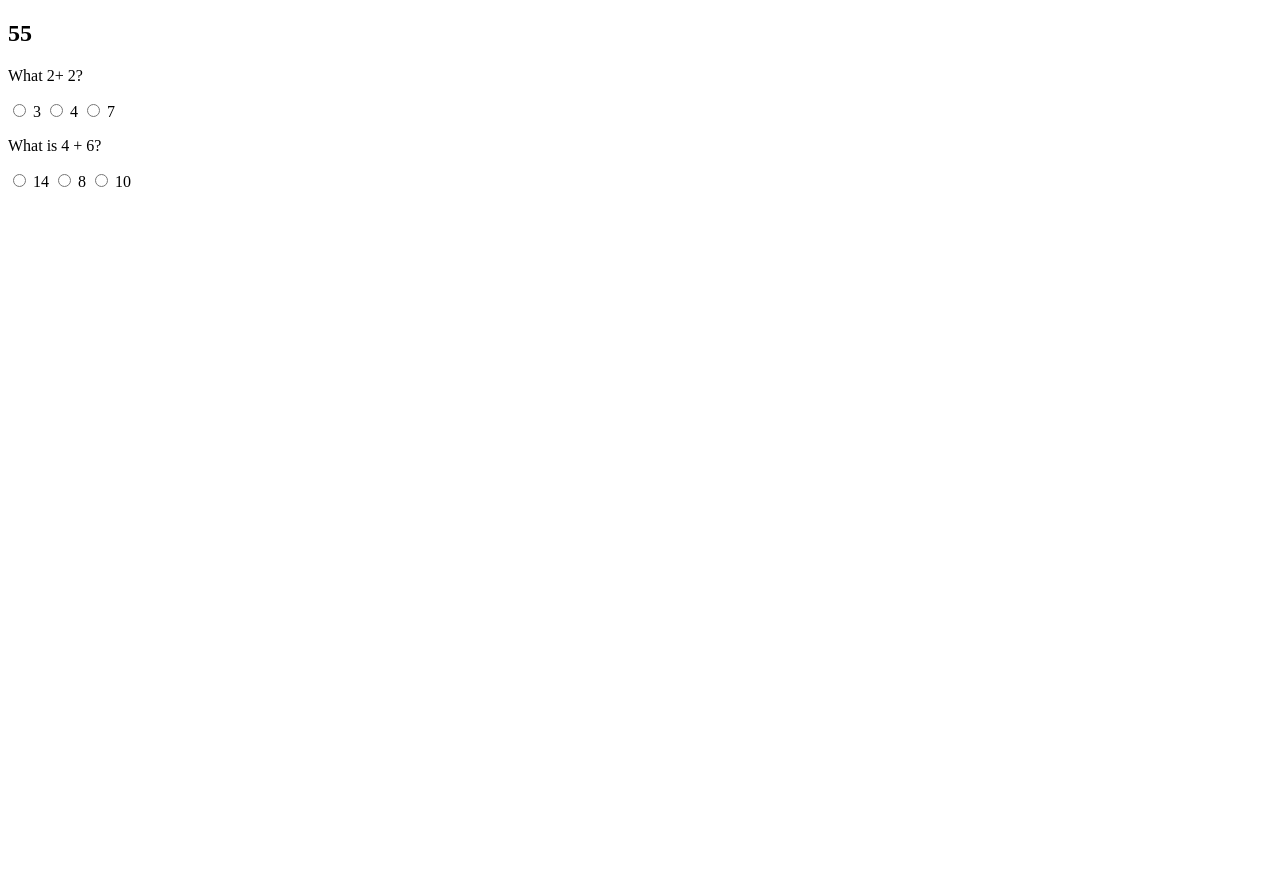
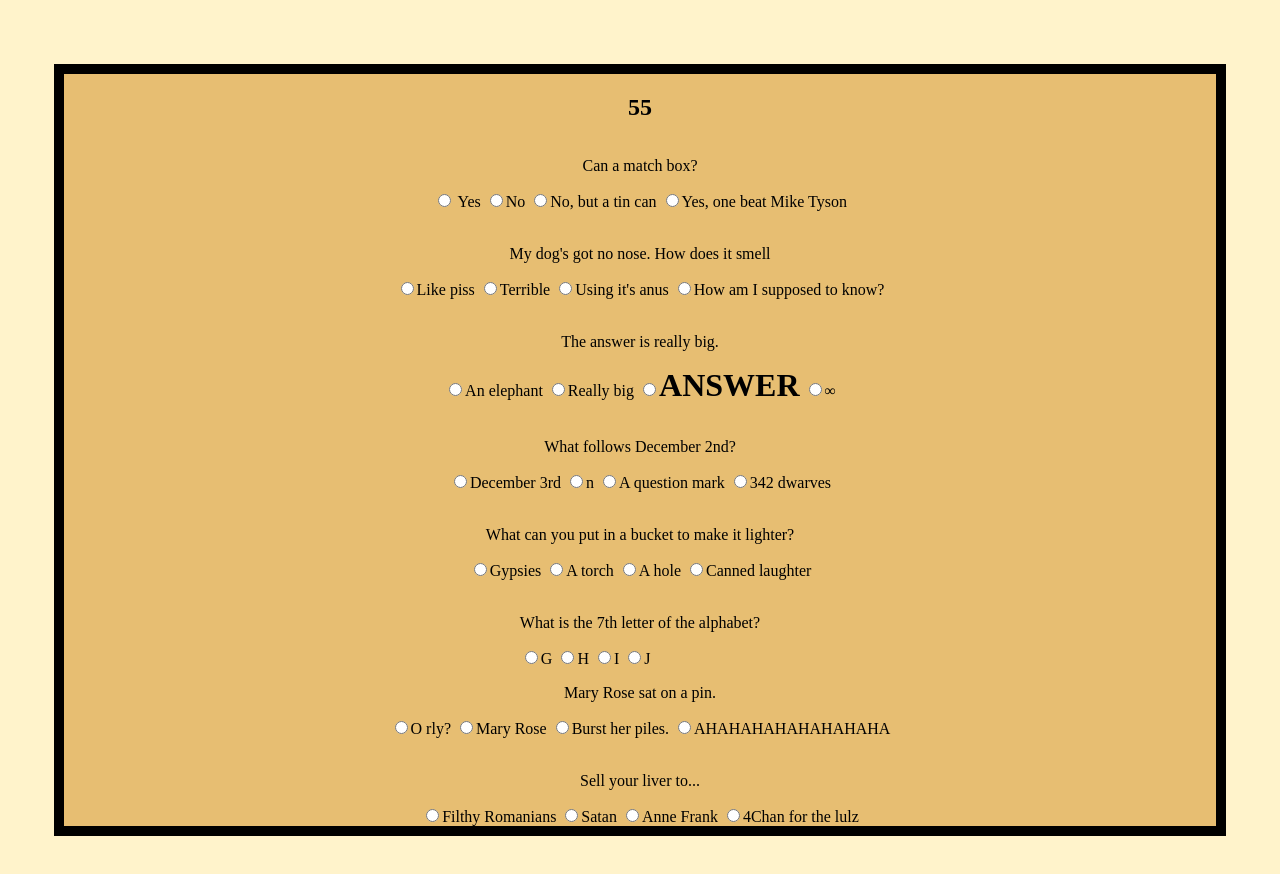
Before and after one commit to techman98/TriviaGame, a plain HTML site: page index.html in a window 1280 px wide. Before the commit the page ends 800 px from the top, so only its background shows below. Drawn offline with nearby package versions, Linux system fonts and the light colour scheme.

Commit message:
Finally working, took for ever my ass but yay.

```diff
--- a/assets/css/style.css
+++ b/assets/css/style.css
@@ -0,0 +1,31 @@
+body {
+    margin: 0;
+    background-color: rgb(255, 243, 203);
+}
+
+.questions {
+    background-color: rgb(231, 190, 114);
+    width: 90vw;
+    margin: 5vw -50vh;
+    min-height: 30vh;
+    border: 10px solid;
+    display: flex;
+    align-items: center;
+    flex-direction: column;
+}
+
+.wrapper {
+    display: flex;
+    justify-content: center;
+    align-items: center;
+}
+
+.question {
+    display: flex;
+    justify-content:center;
+
+}
+
+b {
+    font-size: 32px;
+}
--- a/assets/javascript/app.js
+++ b/assets/javascript/app.js
@@ -1,37 +1,43 @@
+$(document).ready(function() {
 var questions = $(".question");
 var numCorrect = 0;
 var numIncorrect = 0;
-var number = 60;
-var seconds;
+var seconds = 60;
+var intervalId;
+
+// var answer =
 
 function run() {
-  seconds = setInterval(decrement, 1000);
+  $(".timer").html("<h2>" + seconds + "</h2>");
+  intervalId = setInterval(decrement, 1000);
 }
 
 function decrement() {
-  number--;
-  $(".timer").html("<h2>" + number + "</h2>");
-  if (number === 0) {
+  seconds--;
+  $(".timer").html("<h2>" + seconds + "</h2>");
+  if (seconds === 0) {
     stop();
-    $(".timer").text("<h2>Time Up!");
-    for (var i = 0; i < questions.length; i++) {
-
-
-        // console.log(event);
-        // console.log(event.target.class);
-        // if (event.target.className === "right") {
-        //     numCorrect++
-        //     console.log(numCorrect);
-        // } else {
-        //     numIncorrect++
-        //     console.log(numIncorrect);
-        // }
-    }
+    $(".timer").text("Time Up!");
+    checkAnswers();
   }
 }
 
 function stop() {
-  clearInterval(seconds);
+  clearInterval(intervalId);
+
+}
+
+function checkAnswers() {
+  for (var i = 1; i <= questions.length; i++) {
+
+    var selector = `input[name=answer${i}]:checked`;
+    var checked = ($(selector).attr("value"));
+    if (checked === "right") numCorrect++
+    else numIncorrect++
+
+  }
+  $(".questions").html("<h2>" + "Correct: " + numCorrect + "<br>" + "Incorrect: " + numIncorrect + "</h2>");
 }
 
 run();
+})
--- a/index.html
+++ b/index.html
@@ -12,17 +12,75 @@
 </head>
 
 <body>
-        <div class="timer"></div>
-        <p class="question">What 2+ 2?</p>
-        <input type="radio" name="answer1" value="wrong"> 3
-        <input type="radio" name="answer1" value="right"> 4
-        <input type="radio" name="answer1" value="wrong"> 7
+    <div class="wrapper">
+        <div class="questions">
+            <div class="timer"></div>
+            <div class="questionContainer">
+                <p class="question">Can a match box?</p>
+                <input type="radio" name="answer1" value="wrong"> <label>Yes</label>
+                <input type="radio" name="answer1" value="wrong"><label>No</label>
+                <input type="radio" name="answer1" value="right"><label>No, but a tin can</label>
+                <input type="radio" name="answer1" value="wrong"><label>Yes, one beat Mike Tyson</label>
+            </div>
+            <br>
+            <div class="questionContainer">
+                <p class="question">My dog's got no nose. How does it smell</p>
+                <input type="radio" name="answer2" value="wrong"><label>Like piss</label>
+                <input type="radio" name="answer2" value="wrong"><label>Terrible</label>
+                <input type="radio" name="answer2" value="right"><label>Using it's anus</label>
+                <input type="radio" name="answer2" value="wrong"><label>How am I supposed to know?</label>
+            </div>
+            <br>
+            <div class="questionContainer">
+                <p class="question">The answer is really big.</p>
+                <input type="radio" name="answer3" value="wrong"><label>An elephant</label>
+                <input type="radio" name="answer3" value="right"><label>Really big</label>
+                <input type="radio" name="answer3" value="wrong"><label><b>ANSWER</b></label>
+                <input type="radio" name="answer3" value="wrong"><label>&#8734</label>
+            </div>
+            <br>
+            <div class="questionContainer">
+                <p class="question">What follows December 2nd?</p>
+                <input type="radio" name="answer4" value="wrong"><label>December 3rd</label>
+                <input type="radio" name="answer4" value="right"><label>n</label>
+                <input type="radio" name="answer4" value="wrong"><label>A question mark</label>
+                <input type="radio" name="answer4" value="wrong"><label>342 dwarves</label>
+            </div>
+            <br>
+            <div class="questionContainer">
+                <p class="question">What can you put in a bucket to make it lighter?</p>
+                <input type="radio" name="answer5" value="wrong"><label>Gypsies</label>
+                <input type="radio" name="answer5" value="right"><label>A torch</label>
+                <input type="radio" name="answer5" value="wrong"><label>A hole</label>
+                <input type="radio" name="answer5" value="wrong"><label>Canned laughter</label>
+            </div>
+            <br>
+            <div class="questionContainer">
+                <p class="question">What is the 7th letter of the alphabet?</p>
+                <input type="radio" name="answer6" value="wrong"><label>G</label>
+                <input type="radio" name="answer6" value="right"><label>H</label>
+                <input type="radio" name="answer6" value="wrong"><label>I</label>
+                <input type="radio" name="answer6" value="wrong"><label>J</label>
+            </div>
 
-        <p class="question">What is 4 + 6?</p>
-        <input type="radio" name="answer2" value="wrong"> 14
-        <input type="radio" name="answer2" value="wrong"> 8
-        <input type="radio" name="answer2" value="right"> 10
+            <div class="questionContainer">
+                <p class="question">Mary Rose sat on a pin.</p>
+                <input type="radio" name="answer7" value="wrong"><label>O rly?</label>
+                <input type="radio" name="answer7" value="wrong"><label>Mary Rose</label>
+                <input type="radio" name="answer7" value="wrong"><label>Burst her piles.</label>
+                <input type="radio" name="answer7" value="right"><label>AHAHAHAHAHAHAHAHA</label>
+            </div>
+            <br>
+            <div class="questionContainer">
+                <p class="question">Sell your liver to...</p>
+                <input type="radio" name="answer8" value="right"><label>Filthy Romanians</label>
+                <input type="radio" name="answer8" value="wrong"><label>Satan</label>
+                <input type="radio" name="answer8" value="wrong"><label>Anne Frank</label>
+                <input type="radio" name="answer8" value="wrong"><label>4Chan for the lulz</label>
+            </div>
 
+        </div>
+    </div>
     <script src="assets/javascript/app.js"></script>
 </body>
 
```
